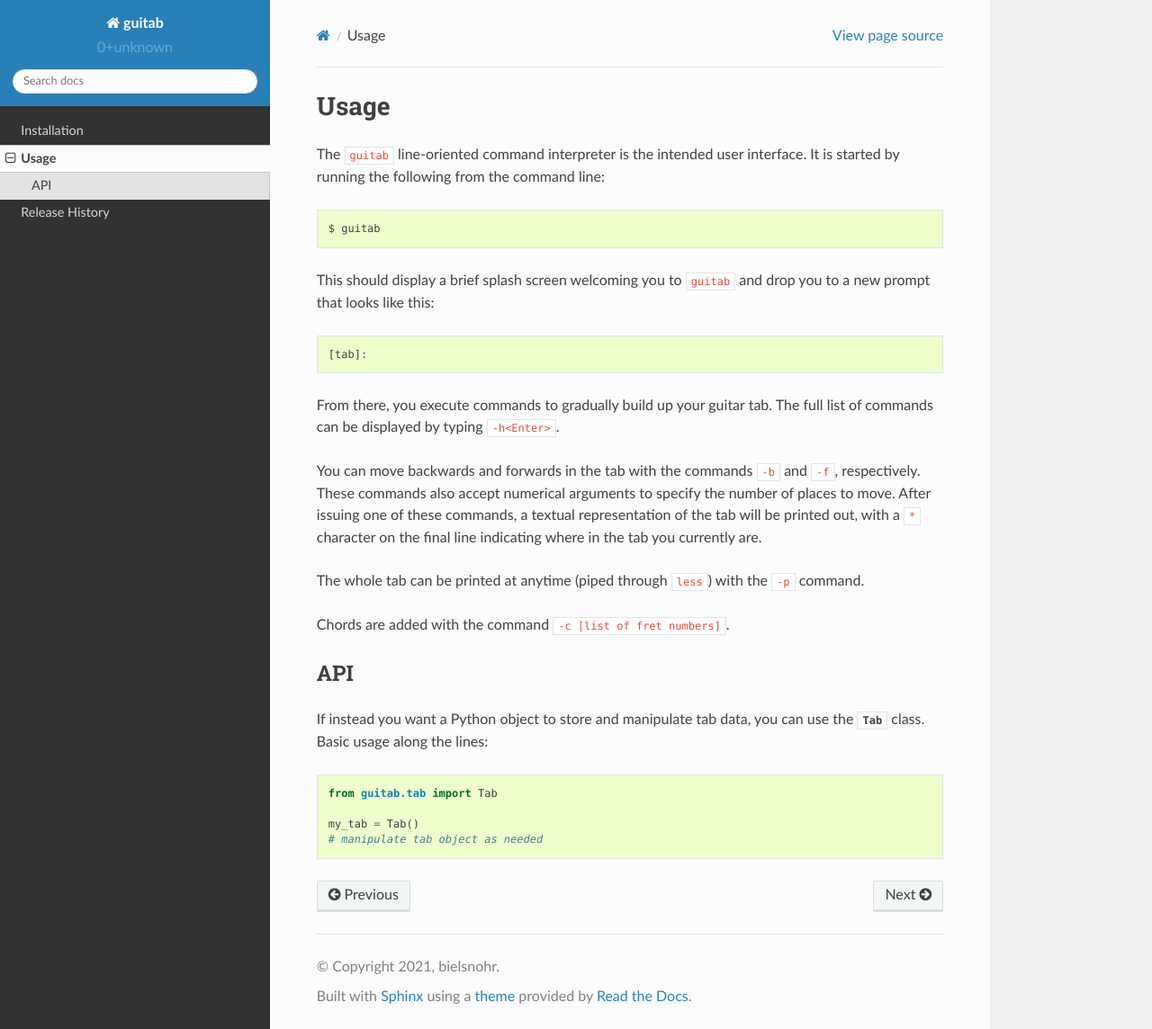
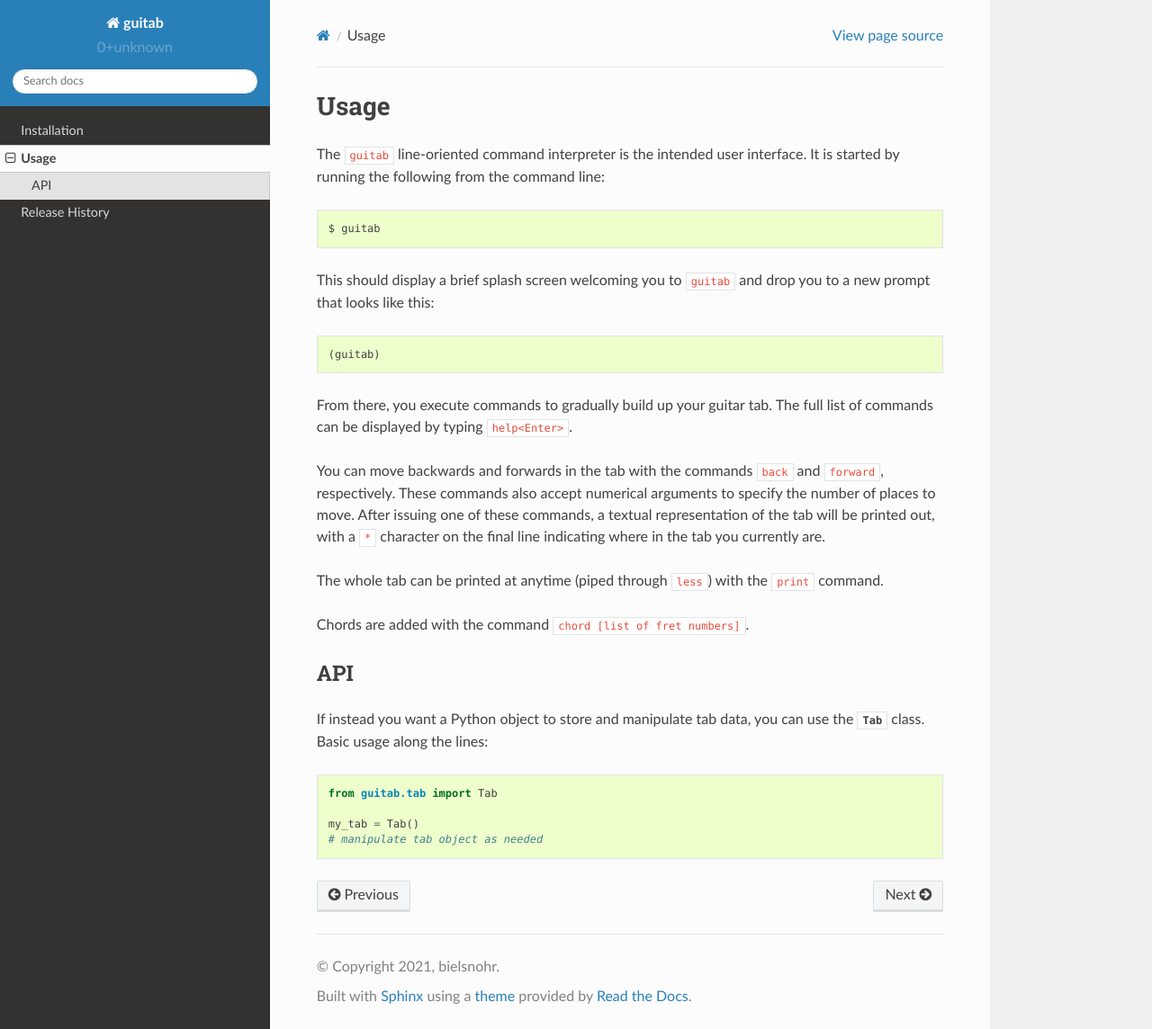
Before and after one commit to bielsnohr/guitab, a Sphinx documentation site: the page built from docs/source/usage.rst, in a window 1280 px wide and 1144 px high. Shown: the whole window at 90% size. Built offline with Sphinx 7.4.7 and the Read the Docs theme 2.0.0, drawn with Linux system fonts in a browser that asks for light colours; pages that are not in the unit, such as notebooks, are missing from menus.

Commit message:
Update documentation and release notes for next version

```diff
--- a/docs/source/release-history.rst
+++ b/docs/source/release-history.rst
@@ -1,6 +1,12 @@
 ===============
 Release History
 ===============
+
+v1.0.0 Release (2022-01-13)
+----------------------------
+
+* The implementation of the line-oriented command interpreter in guitab has been replated with one based on the `cmd` module
+* Commands for writing the tab have changed completely and are of the form: `action [argument]`
 
 Initial Release (2021-05-27)
 ----------------------------
--- a/docs/source/usage.rst
+++ b/docs/source/usage.rst
@@ -10,21 +10,21 @@ interface. It is started by running the following from the command line::
 This should display a brief splash screen welcoming you to ``guitab`` and drop
 you to a new prompt that looks like this::
 
-   [tab]:
+   (guitab)
 
 From there, you execute commands to gradually build up your guitar tab. The
-full list of commands can be displayed by typing ``-h<Enter>``.
+full list of commands can be displayed by typing ``help<Enter>``.
 
-You can move backwards and forwards in the tab with the commands ``-b`` and
-``-f``, respectively. These commands also accept numerical arguments to specify
+You can move backwards and forwards in the tab with the commands ``back`` and
+``forward``, respectively. These commands also accept numerical arguments to specify
 the number of places to move. After issuing one of these commands, a textual
 representation of the tab will be printed out, with a ``*`` character on the
 final line indicating where in the tab you currently are.
 
 The whole tab can be printed at anytime (piped through ``less``) with the
-``-p`` command.
+``print`` command.
 
-Chords are added with the command ``-c [list of fret numbers]``.
+Chords are added with the command ``chord [list of fret numbers]``.
 
 ---
 API
```
